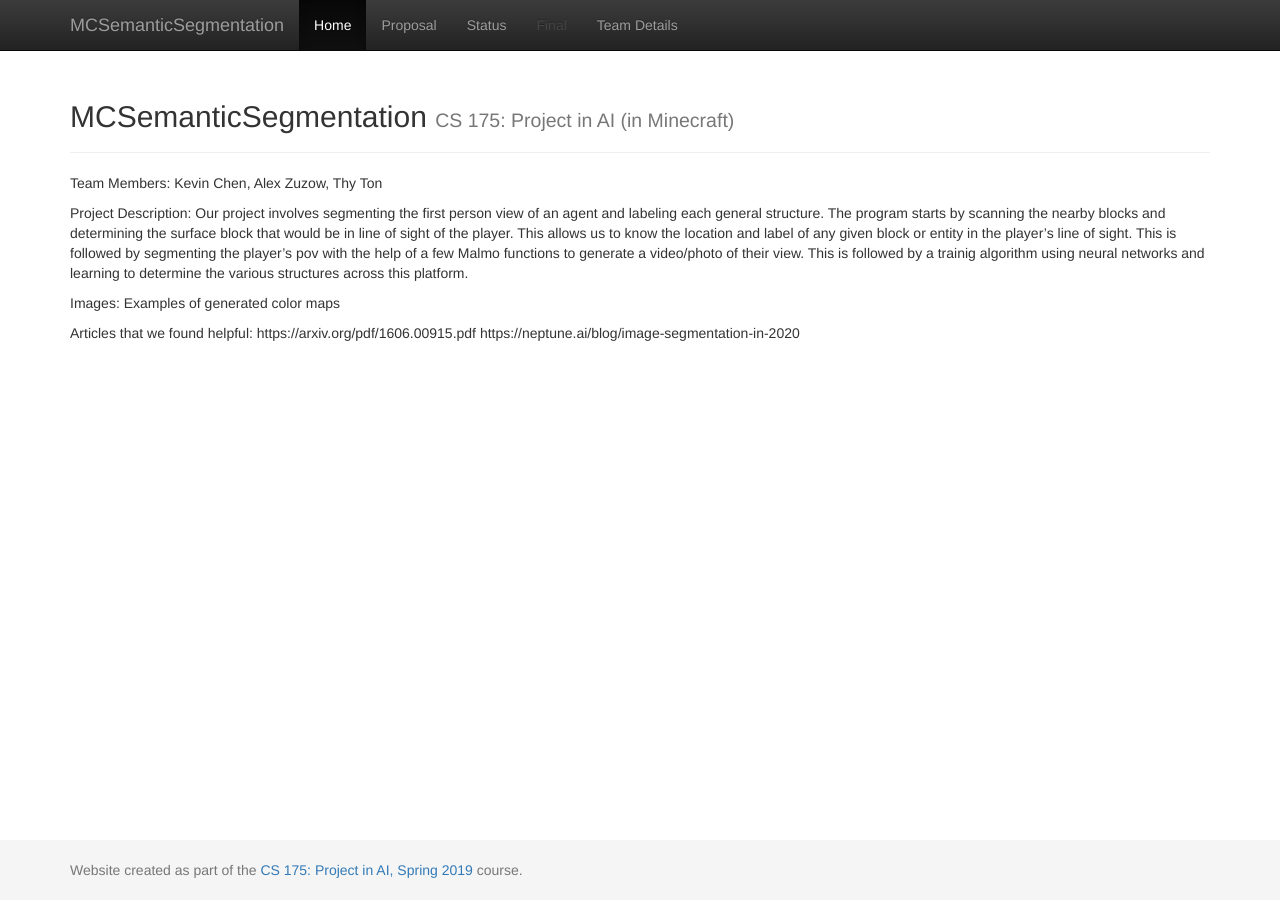
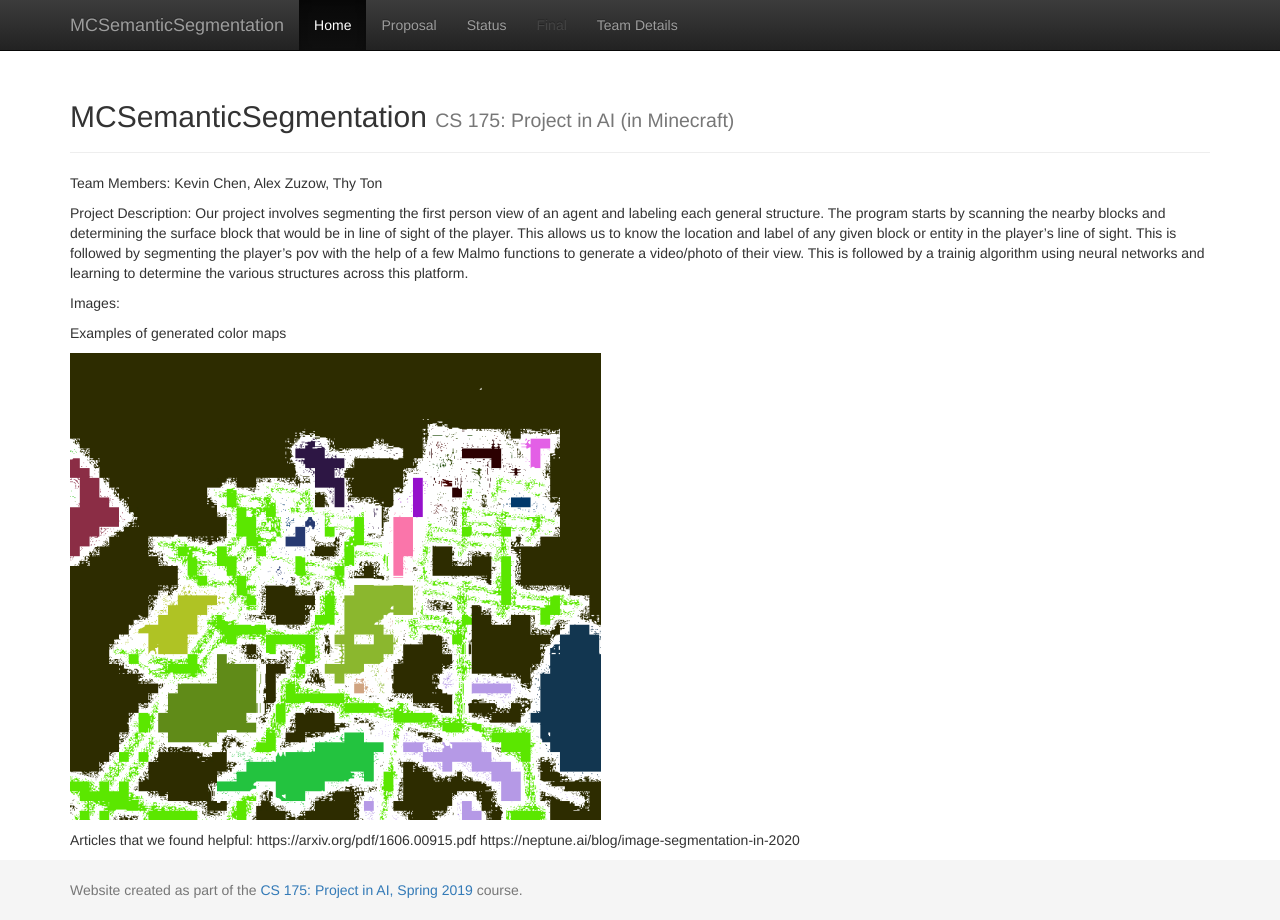
Before and after one commit to KevinJChen/MCSemanticSegmentation, a Jekyll site: the page built from docs/index.md, in a window 1280 px wide. Built offline with Jekyll 4.4.1, drawn with Linux system fonts in a browser that asks for light colours.

Commit message:
Update index.md

```diff
--- a/docs/index.md
+++ b/docs/index.md
@@ -10,7 +10,10 @@ Project Description:
 Our project involves segmenting the first person view of an agent and labeling each general structure. The program starts by scanning the nearby blocks and determining the surface block that would be in line of sight of the player. This allows us to know the location and label of any given block or entity in the player's line of sight. This is followed by segmenting the player's pov with the help of a few Malmo functions to generate a video/photo of their view. This is followed by a trainig algorithm using neural networks and learning to determine the various structures across this platform.
 
 Images:
+
 Examples of generated color maps
+
+![alt text](/images/sample1.png)
 
 
 
```
